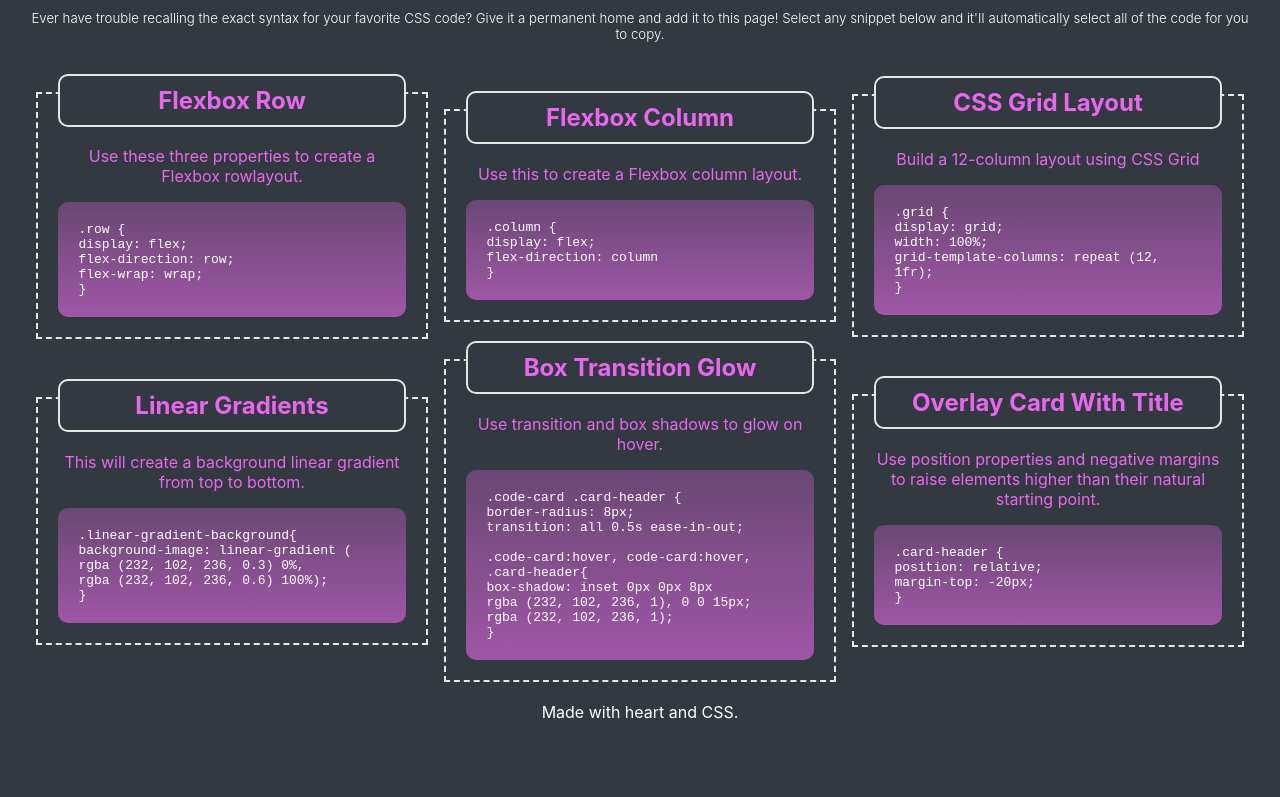
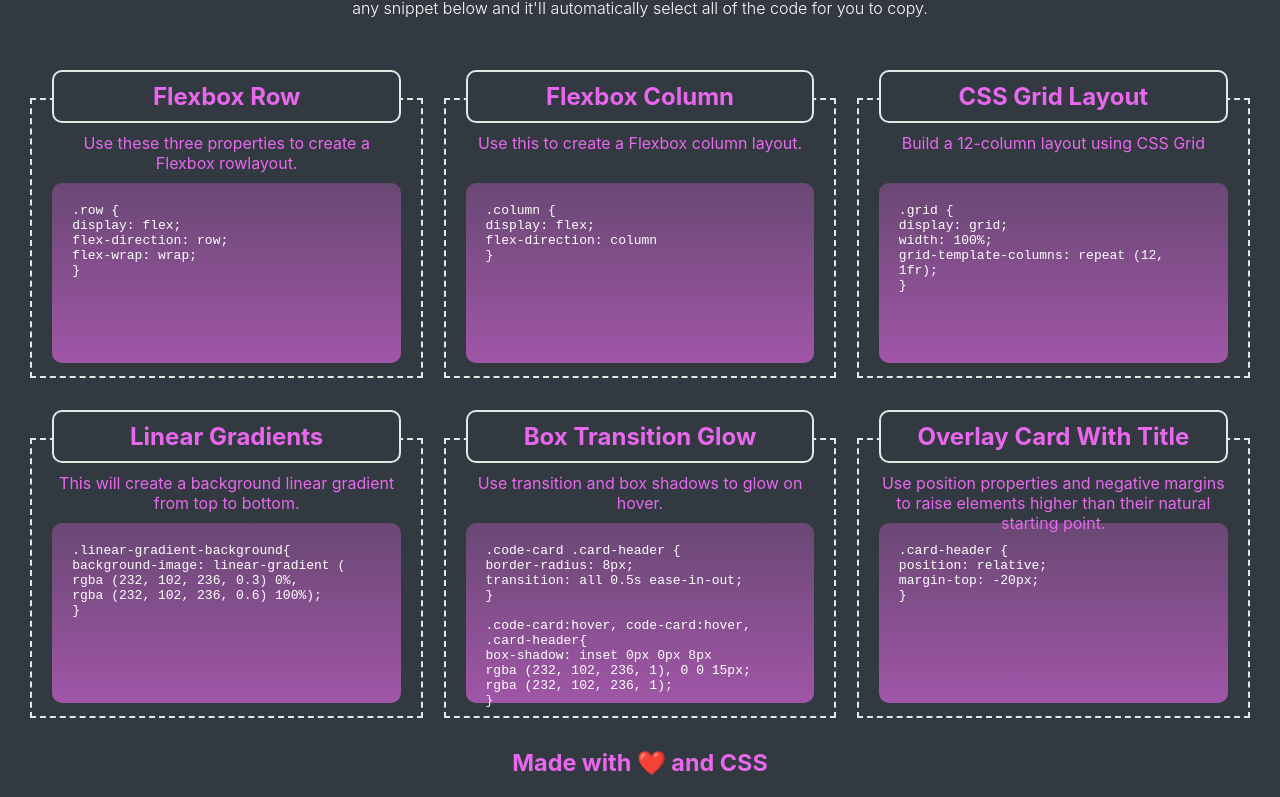
Before and after one commit to ozgencmardi/css-snippet-cheatsheet, a plain HTML site: page index.html in a window 1280 px wide. Shown: the part 101-898 px from the top of the page. Before the commit the page ends 851 px from the top, so only its background shows below. Drawn offline with Linux system fonts and the light colour scheme.

Commit message:
Index and CSS Pages are  Updated

```diff
--- a/css/style.css
+++ b/css/style.css
@@ -1,5 +1,17 @@
+* {
+    margin: 0;
+    padding: 0;
+    box-sizing: border-box;
+}
+
+:root{
+    --pink: #e868ed;
+    --bg-color: #333940;
+    --border-color: #e0eae5;
+}
+
 body {
-    background-color: #333940;
+    background-color: var(--bg-color);
     color: #fff;
     font-family: -apple-system, BlinkMacSystemFont, "Segoe UI", Roboto, "Noto Sans", Ubuntu, Cantarell, "Helvetica Neue", sans-serif, "Apple Color Emoji", "Segoe UI Emoji", "Segoe UI Symbol", "Noto Color Emoji";
     text-align: center;
@@ -7,51 +19,88 @@ body {
 }
 
 h1 {
-    color: #e868ed;
+    color: var(--pink);
 }
 
 h2 {
-    color: #e868ed;
-    border: 2px solid #e0eae5;
+    color: var(--pink);
+    border: 2px solid var(--border-color);
     border-radius: 10px;
     padding: 10px;
+    margin-bottom: 10px;
 }
 
-h5 {
-    font-weight: 300;
+h3 {
+    color: var(--pink);
 }
 
-p {
-    color: #e868ed;
+header p {
+    font-weight: 300;
+    margin-top: 20px;
 }
 
 main {
+    margin-top: 50px;
+    max-width: 100%;
+}
+
+.container {
     display: flex;
     align-items: center;
     flex-wrap: wrap;
     justify-content: space-around;
-    margin-top: 50px;
 }
 
-.box {
-    border: 2px dashed #e0eae5;
-    flex-basis: 30%;
-    padding: 10px;
-    margin-bottom: 20px;
-    width: 100%;
+.row {
+    display: flex;
+    flex-basis: 33.3%;
 }
 
-.heading {
-    margin: -50px 10px 0 10px;
-    background-color: #333940;
+.card {
+    border: 2px dashed var(--border-color);
+    margin: 30px 10px;
+    padding: 10px;
+    width: 100%;
+    height: 280px;
+    cursor: pointer;
 }
 
-pre {
+.card .heading {
+    margin: -40px 10px 0 10px;
+    background-color: var(--bg-color);
+}
+
+.card p {
+    color: var(--pink);
+    height: 40px;
+    vertical-align: middle;
+}
+
+.card pre {
     background: linear-gradient(#6a4874, #a056a7);
-    height: 100%;
+    height: 180px;
     padding: 20px;
     margin: 10px;
     border-radius: 10px;
     text-align: left;
     white-space: pre-line;
 }
+
+footer {
+    color: var(--pink);
+    font-size: 20px;
+}
+
+@media only screen and (max-width: 992px) {
+
+    .row {
+        flex-basis: 50%;
+    }
+}
+
+@media only screen and (max-width: 768px) {
+
+    .row {
+        flex-basis: 100%;
+    }
+}
--- a/index.html
+++ b/index.html
@@ -10,11 +10,14 @@
 <body>
     <header>
         <h1>CSS Snippet Cheatsheet</h1>
-        <h5>Ever have trouble recalling the exact syntax for your favorite CSS code? Give it a permanent home and add it to this page! Select any snippet below and it'II automatically select all of the code for you to copy. </h5>
+        <p>Ever have trouble recalling the exact syntax for your favorite CSS code? Give it a permanent home and add it to this page! Select <br>
+            any snippet below and it'II automatically select all of the code for you to copy. </p>
     </header>
 
     <main>
-        <div class="box">
+        <div class="container">
+            <div class="row">
+                <div class="card">
                     <div class="heading">
                         <h2>Flexbox Row</h2>
                         <p>Use these three properties to create a Flexbox rowlayout.</p>
@@ -27,7 +30,9 @@
                         }
                     </pre>
                 </div>
-        <div class="box">
+            </div>
+            <div class="row">
+                <div class="card">
                     <div class="heading">
                         <h2>Flexbox Column</h2>
                         <p>Use this to create a Flexbox column layout.</p>
@@ -39,7 +44,9 @@
                         }
                     </pre>
                 </div>
-        <div class="box">
+            </div>
+            <div class="row">
+                <div class="card">
                     <div class="heading">
                         <h2>CSS Grid Layout</h2>
                         <p>Build a 12-column layout using CSS Grid</p>
@@ -52,7 +59,9 @@
                         }
                     </pre>
                 </div>
-        <div class="box">
+            </div>
+            <div class="row">
+                <div class="card">
                     <div class="heading">
                         <h2>Linear Gradients</h2>
                         <p>This will create a background linear gradient from top to bottom.</p>
@@ -65,7 +74,9 @@
                         }
                     </pre>
                 </div>
-        <div class="box">
+            </div>
+            <div class="row">
+                <div class="card">
                     <div class="heading">
                         <h2>Box Transition Glow</h2>
                         <p>Use transition and box shadows to glow on hover.</p>
@@ -74,6 +85,7 @@
                         .code-card .card-header {
                             border-radius: 8px;
                             transition: all 0.5s ease-in-out;
+                        }
 
                         .code-card:hover, code-card:hover, .card-header{
                             box-shadow: inset 0px 0px 8px
@@ -82,7 +94,9 @@
                         }
                     </pre>
                 </div>
-        <div class="box">
+            </div>
+            <div class="row">
+                <div class="card">
                     <div class="heading">
                         <h2>Overlay Card With Title</h2>
                         <p>Use position properties and negative margins to raise elements higher than their natural starting point.</p>
@@ -94,10 +108,12 @@
                         }
                     </pre>
                 </div>
+            </div>
+        </div>
     </main>
 
     <footer>
-        Made with heart and CSS.
+        <h3>Made with ❤️ and CSS</h3>
     </footer>
 
 </body>
```
Lines whose indentation alone changed are shown as unchanged.
